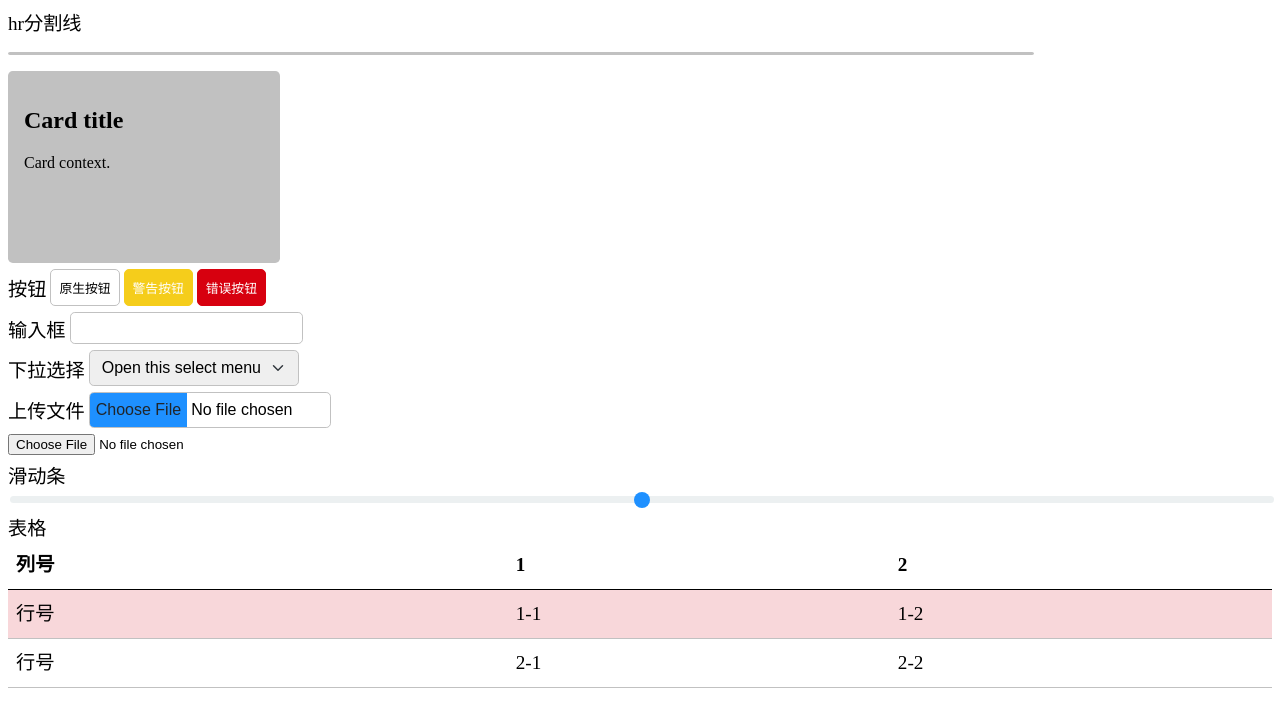
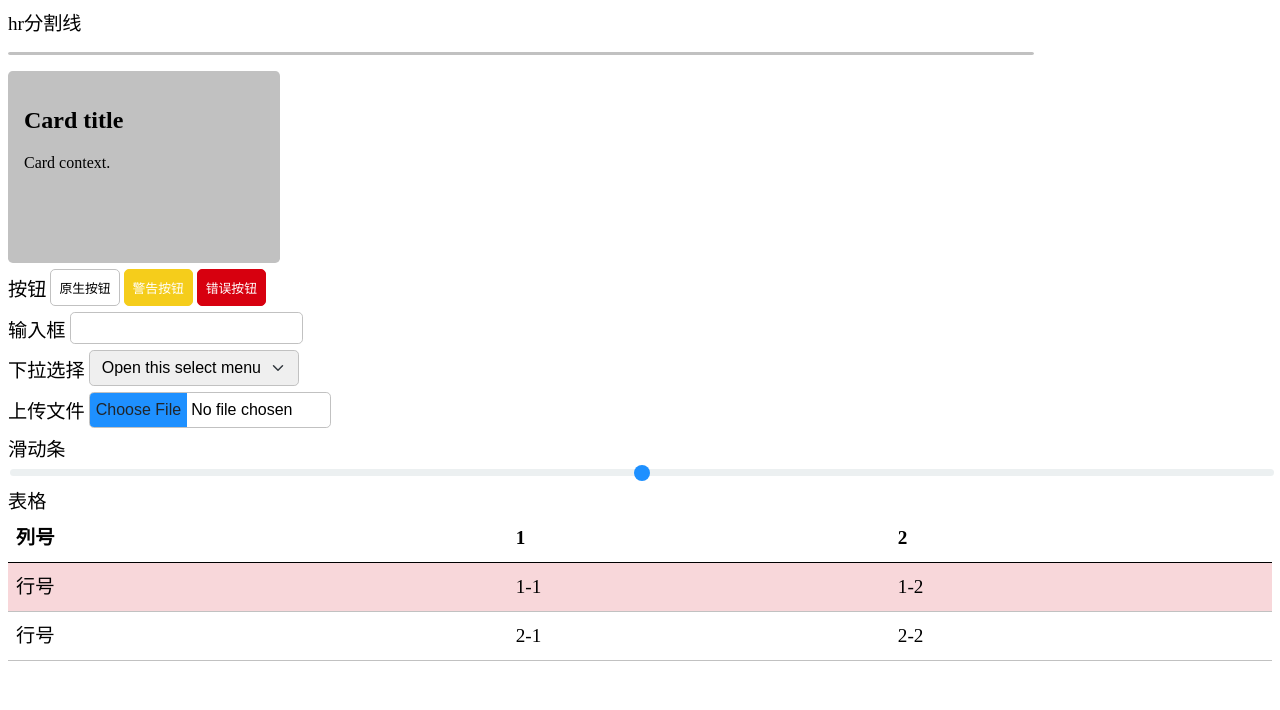
Before and after one commit to JianKang-Li/Style-library, a plain HTML site: page index.html in a window 1280 px wide. Drawn offline with Linux system fonts and the light colour scheme.

Commit message:
删除原生input-file

```diff
--- a/index.html
+++ b/index.html
@@ -60,8 +60,6 @@
     <label for="">上传文件</label>
     <input type="file" class="LK-file">
     <div class="split"></div>
-    <input type="file">
-    <div class="split"></div>
   </div>
 
   <div>
```
